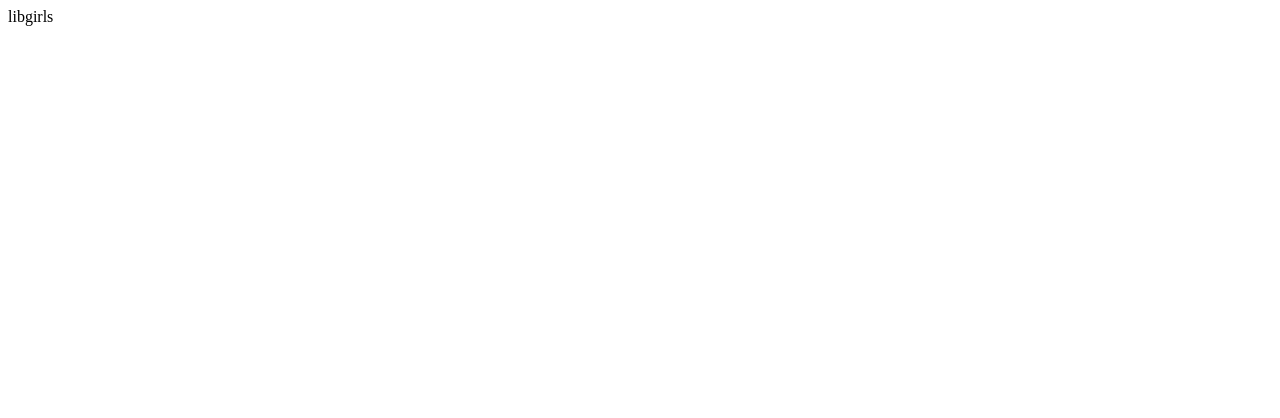
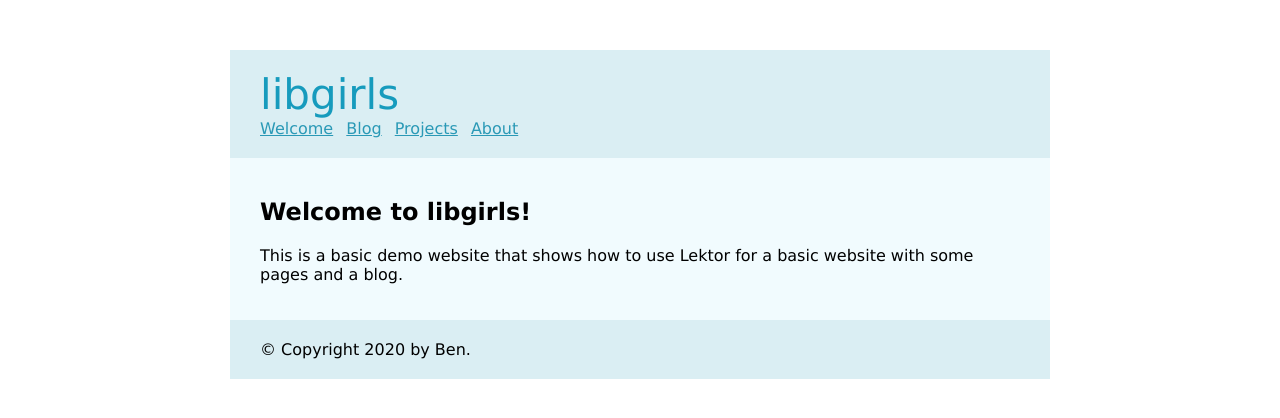
Before and after one commit to libgirls/libgirls.github.io, a plain HTML site: page index.html in a window 1280 px wide. Drawn offline with Linux system fonts and the light colour scheme.

Commit message:
lektor cms

```diff
--- /dev/null
+++ b/about/index.html
@@ -0,0 +1,32 @@
+<!doctype html>
+<meta charset="utf-8">
+<link rel="stylesheet" href="../static/style.css">
+<title>About this Website — libgirls</title>
+<body>
+  <header>
+    <h1>libgirls</h1>
+    <nav>
+      <ul class="nav navbar-nav">
+        <li><a href="../">Welcome</a></li>
+
+          <li><a href="../blog/">Blog</a></li>
+
+          <li><a href="../projects/">Projects</a></li>
+
+          <li class="active"><a href="../about/">About</a></li>
+
+      </ul>
+    </nav>
+  </header>
+  <div class="page">
+
+  <h2>About this Website</h2>
+  <p>This is a website that was made with the Lektor quickstart.</p>
+<p>And it does not contain a lot of information.</p>
+
+
+  </div>
+  <footer>
+    &copy; Copyright 2020 by Ben.
+  </footer>
+</body>
--- a/index.html
+++ b/index.html
@@ -1 +1,32 @@
-libgirls
+<!doctype html>
+<meta charset="utf-8">
+<link rel="stylesheet" href="./static/style.css">
+<title>Welcome to libgirls! — libgirls</title>
+<body>
+  <header>
+    <h1>libgirls</h1>
+    <nav>
+      <ul class="nav navbar-nav">
+        <li class="active"><a href="./">Welcome</a></li>
+
+          <li><a href="./blog/">Blog</a></li>
+
+          <li><a href="./projects/">Projects</a></li>
+
+          <li><a href="./about/">About</a></li>
+
+      </ul>
+    </nav>
+  </header>
+  <div class="page">
+
+  <h2>Welcome to libgirls!</h2>
+  <p>This is a basic demo website that shows how to use Lektor for a basic
+website with some pages and a blog.</p>
+
+
+  </div>
+  <footer>
+    &copy; Copyright 2020 by Ben.
+  </footer>
+</body>
--- /dev/null
+++ b/static/style.css
@@ -0,0 +1,42 @@
+body {
+    font-family: 'Verdana', sans-serif;
+    margin: 50px 25px;
+}
+
+a {
+    color: #2a99b6;
+}
+
+a:hover {
+    color: #33bbdf;
+}
+
+header, footer, div.page {
+    width: 760px;
+    margin: 0 auto;
+    background: #daeef3;
+    padding: 20px 30px;
+}
+
+header h1 {
+    color: #169bbd;
+    margin: 0;
+    font-weight: normal;
+    font-size: 42px;
+}
+
+header nav ul {
+    list-style: none;
+    margin: 0;
+    padding: 0;
+}
+
+header nav ul li {
+    display: inline;
+    margin: 0 8px 0 0;
+    padding: 0;
+}
+
+div.page {
+    background: #f1fbfe;
+}
```
Also changed, not shown: blog/first-post/index.html (added, +44 -0 lines), blog/index.html (added, +58 -0 lines), projects/index.html (added, +36 -0 lines), 1 other file.
